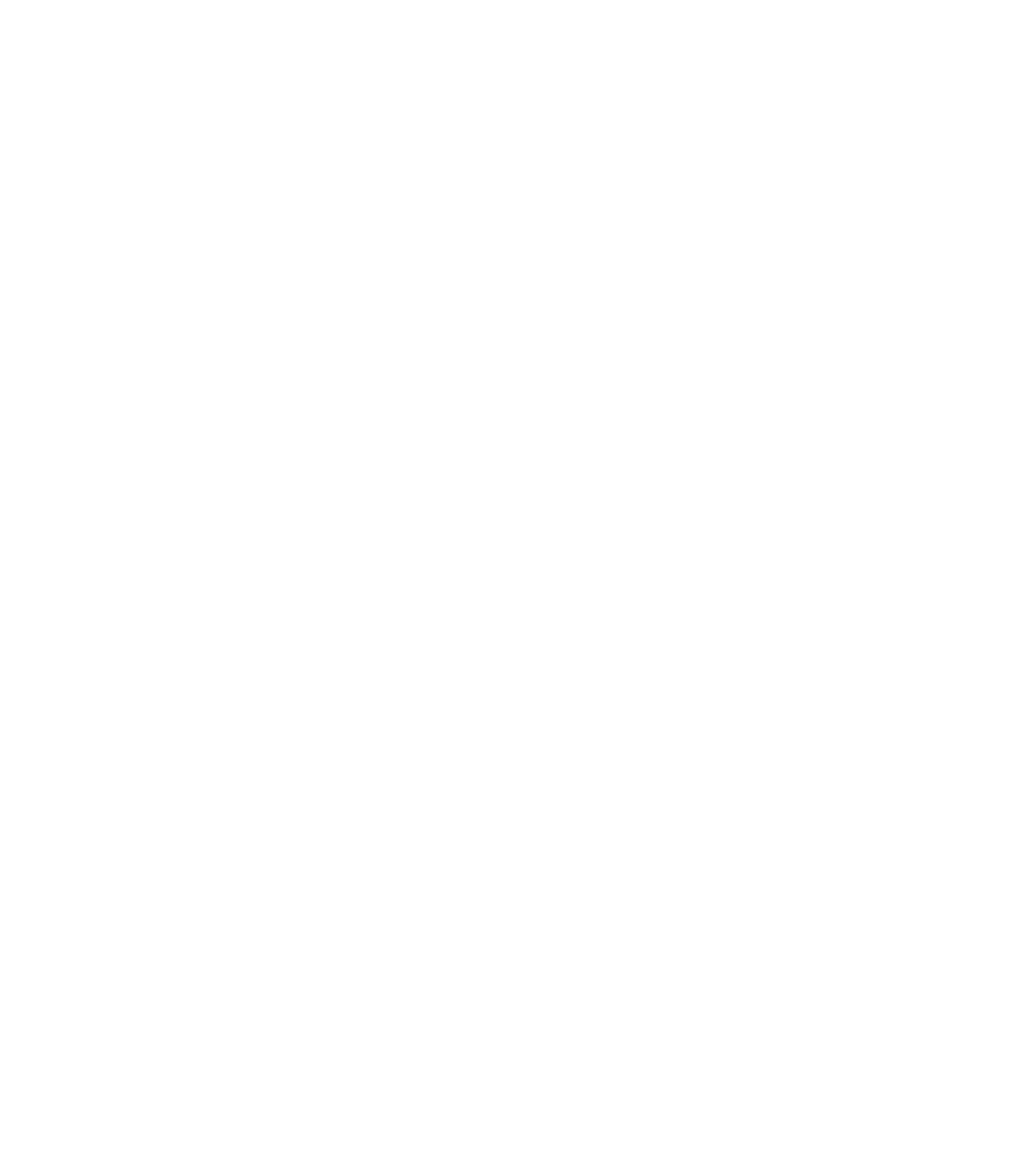
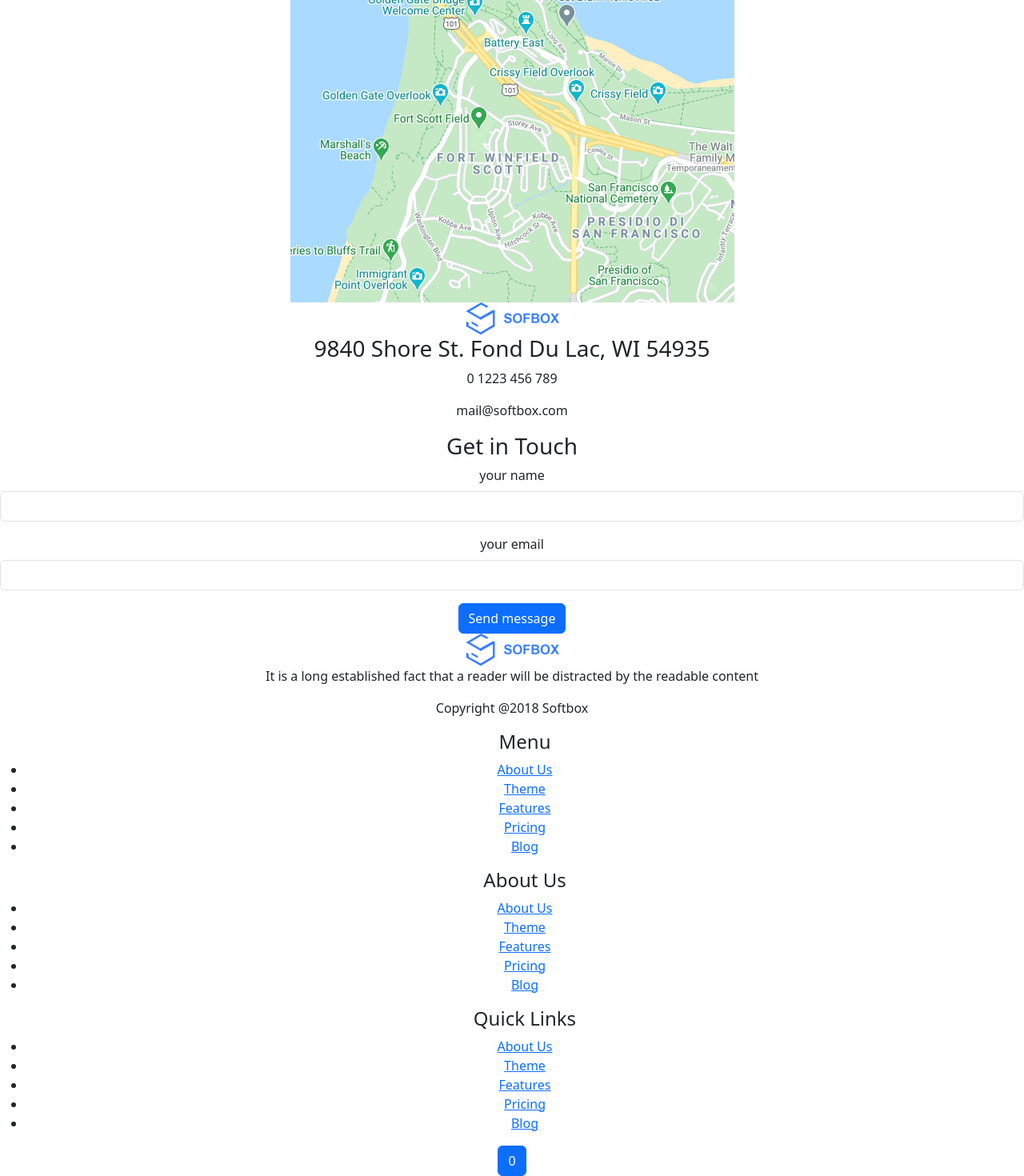
Before and after one commit to ChristopherS24/proj-html-vuejs, a Vue app: page / in a window 1280 px wide. Shown: the part 4088-5558 px from the top of the page at 80% size. Before the commit the page ends 4014 px from the top, so only its background shows below. Built offline with nearby package versions, Linux system fonts and the light colour scheme.

Commit message:
footer aggiunto

```diff
--- a/src/components/AppFooter.vue
+++ b/src/components/AppFooter.vue
@@ -2,7 +2,8 @@
 export default {
   data() {
     return {
-      message: 'Footer'
+      message: 'Contact with our team',
+      messagetwo: 'if you are planning on developing a prodcut landing'
     }
   }
 }
@@ -10,9 +11,116 @@
 
 <template>
   <footer>
-    <h1>
-      {{ message }}
-    </h1>
+    <div class="footer-top">
+      <h1>
+        {{ message }}
+      </h1>
+      <p>
+        {{ messagetwo }}
+      </p>
+    </div>
+
+    <div class="footer-center">
+      <div class="left">
+        <div class="footer-img">
+          <img src="/img/StaticMapService.GetMapIma.png" alt="map">
+        </div>
+      </div>
+      <div class="right-top">
+        <div class="right-logo">
+          <img src="/img/35.png" alt="logo">
+        </div>
+        <h3>9840 Shore St. Fond Du Lac, WI 54935</h3>
+        <p>0 1223 456 789</p>
+        <p>mail@softbox.com</p>
+      </div>
+      <div class="right-bottom">
+        <h3>Get in Touch</h3>
+        <form>
+          <div class="mb-3">
+            <label for="exampleInputEmail1" class="form-label">your name</label>
+            <input type="email" class="form-control" id="exampleInputEmail1" aria-describedby="emailHelp">
+          </div>
+          <div class="mb-3">
+            <label for="exampleInputEmail1" class="form-label">your email</label>
+            <input type="email" class="form-control" id="exampleInputEmail1" aria-describedby="emailHelp">
+          </div>
+          <button type="submit" class="btn btn-primary">Send message</button>
+        </form>
+      </div>
+    </div>
+
+    <div class="footer-bottom">
+      <div class="bottom-left">
+        <div class="bottom-logo">
+          <img src="/img/35.png" alt="logo">
+          <p>It is a long established fact that a reader will be distracted by the readable content</p>
+          <p>Copyright @2018 Softbox</p>
+        </div>
+
+        <div class="bottom-right">
+          <nav>
+            <ul>
+              <h4>Menu</h4>
+              <li>
+                <a href="#">About Us</a>
+              </li>
+              <li>
+                <a href="#">Theme</a>
+              </li>
+              <li>
+                <a href="#">Features</a>
+              </li>
+              <li>
+                <a href="#">Pricing</a>
+              </li>
+              <li>
+                <a href="#">Blog</a>
+              </li>
+            </ul>
+
+            <ul>
+              <h4>About Us</h4>
+              <li>
+                <a href="#">About Us</a>
+              </li>
+              <li>
+                <a href="#">Theme</a>
+              </li>
+              <li>
+                <a href="#">Features</a>
+              </li>
+              <li>
+                <a href="#">Pricing</a>
+              </li>
+              <li>
+                <a href="#">Blog</a>
+              </li>
+            </ul>
+
+            <ul>
+              <h4>Quick Links</h4>
+              <li>
+                <a href="#">About Us</a>
+              </li>
+              <li>
+                <a href="#">Theme</a>
+              </li>
+              <li>
+                <a href="#">Features</a>
+              </li>
+              <li>
+                <a href="#">Pricing</a>
+              </li>
+              <li>
+                <a href="#">Blog</a>
+              </li>
+            </ul>
+          </nav>
+        </div>
+      </div>
+
+    </div>
   </footer>
 </template>
 
```
